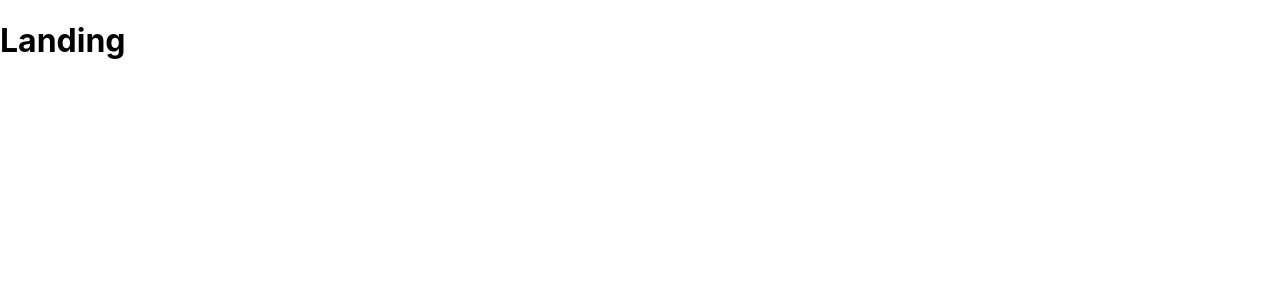
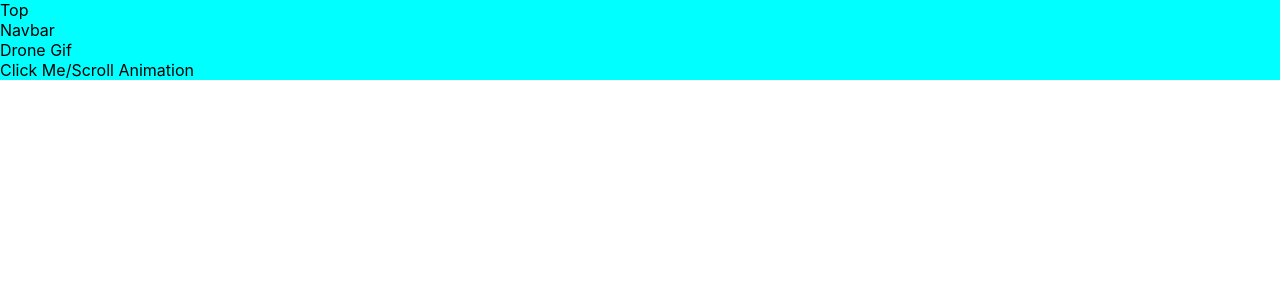
Before and after one commit to Foto-Op/project-2, a React (Create React App) app: page / in a window 1280 px wide. Shown: the top 300 px of the page. Built offline with nearby package versions, Linux system fonts and the light colour scheme.

Commit message:
landing page frame

```diff
--- a/src/components/landing/Landing.js
+++ b/src/components/landing/Landing.js
@@ -5,7 +5,10 @@ class Landing extends Component {
   render() {
     return (
       <div className="Landing">
-        <h1>Landing</h1>
+        <div className='landing top'>Top</div>
+        <div className='landing'>Navbar</div>
+        <div className='landing'>Drone Gif</div>
+        <div className='landing'>Click Me/Scroll Animation</div>
       </div>
     );
   }
--- a/src/components/landing/Landing.scss
+++ b/src/components/landing/Landing.scss
@@ -0,0 +1,3 @@
+.landing{
+  background-color: aqua;
+}
```
